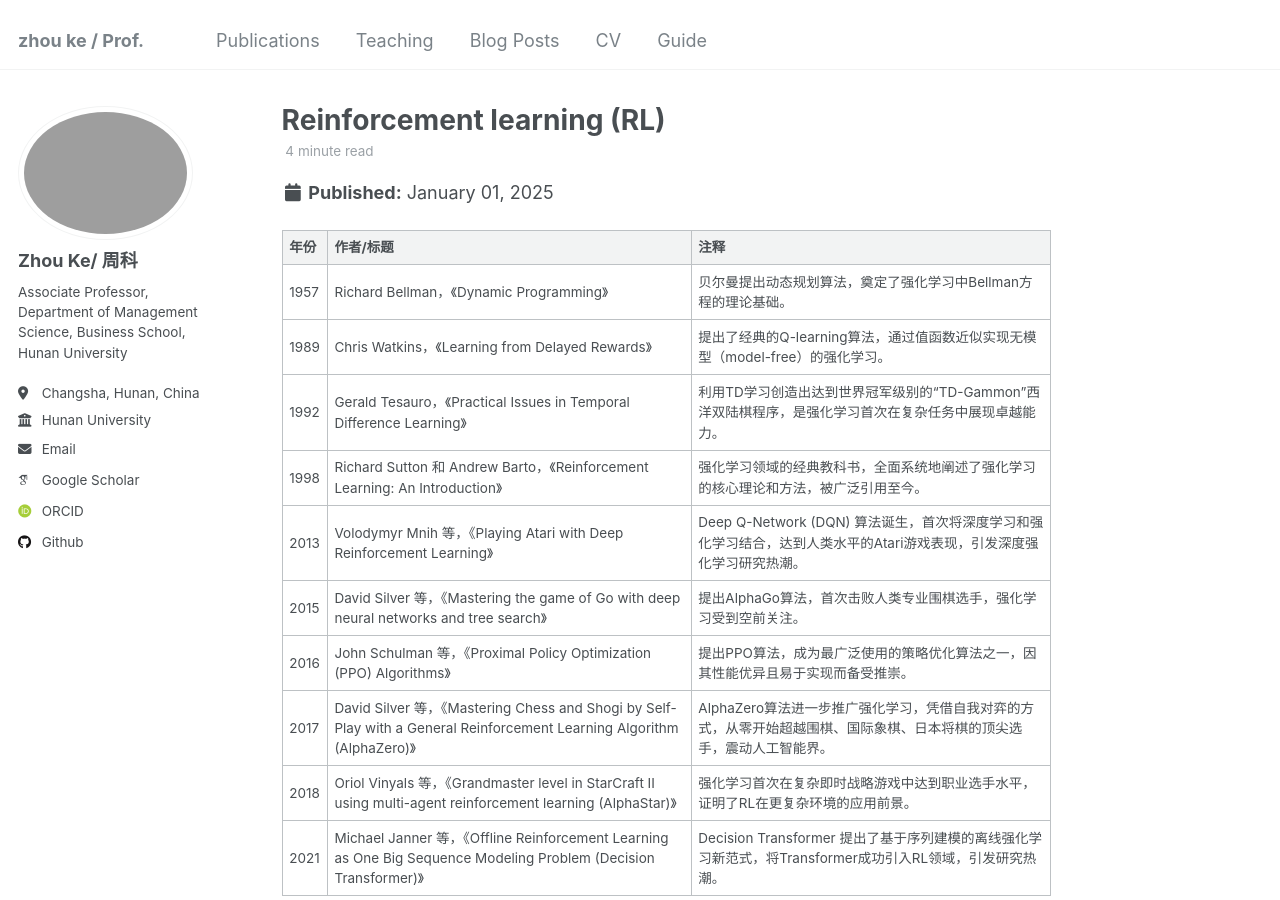
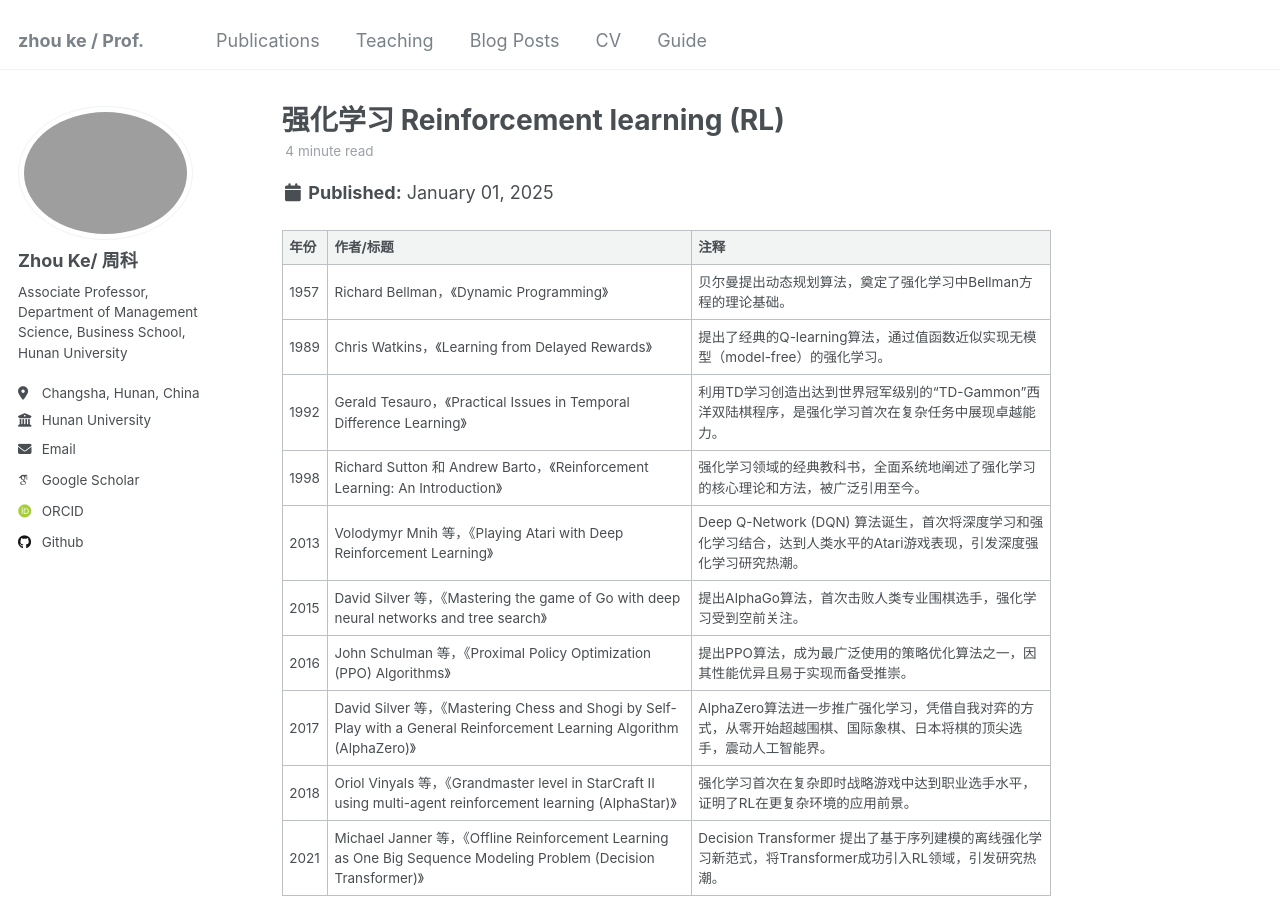
Before and after one commit to hustzhke/hustzhke.github.io, a Jekyll site: the page built from _posts/2025-01-01-blog-post-1.md, in a window 1280 px wide and 900 px high. Built offline with Jekyll 4.4.1, drawn with Linux system fonts in a browser that asks for light colours; some web fonts are replaced.

Commit message:
Update 2025-01-01-blog-post-1.md

```diff
--- a/_posts/2025-01-01-blog-post-1.md
+++ b/_posts/2025-01-01-blog-post-1.md
@@ -1,5 +1,5 @@
 ---
-title: 'Reinforcement learning (RL) '
+title: '强化学习 Reinforcement learning (RL) '
 date: 2025-01-01
 permalink: /posts/2025/01/01/blog-post-1/
 tags:
```
